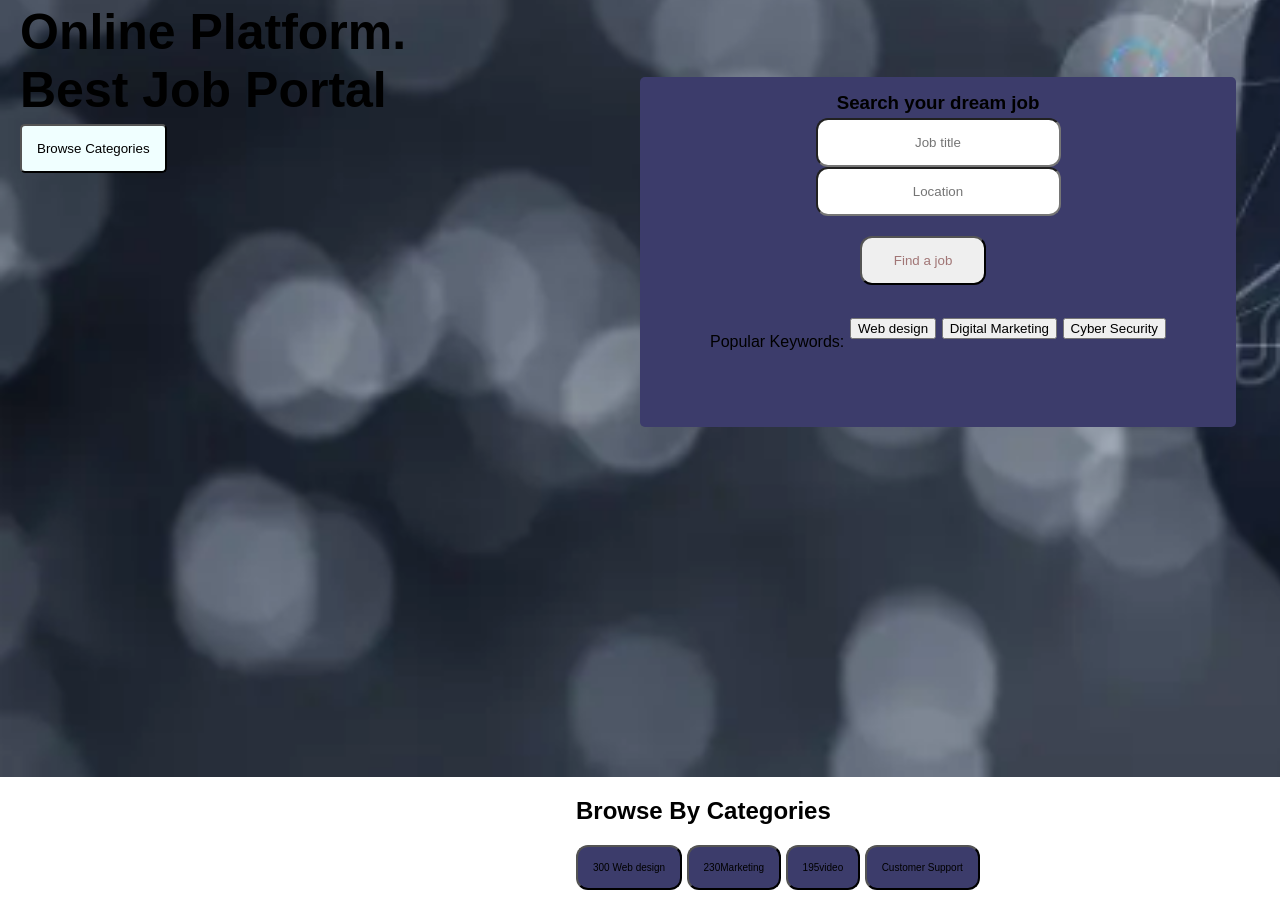
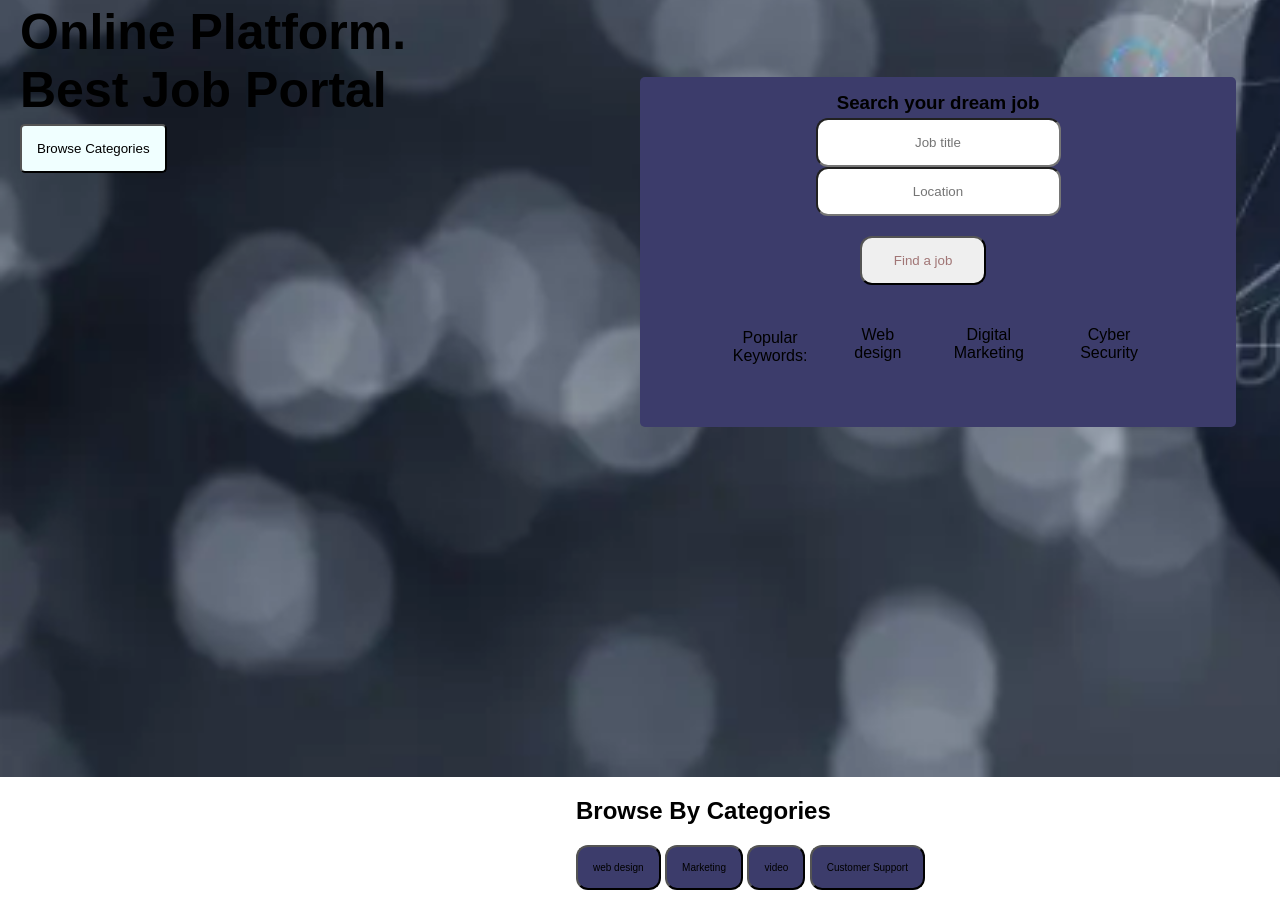
Before and after one commit to Lil-Prech/frontend_jobportal_skye8internship., a plain HTML site: page Job Portal Skye8/indexx.html in a window 1280 px wide. Shown: the part 301-1213 px from the top of the page. Drawn offline with Linux system fonts and the light colour scheme; grey boxes are pictures that could not be loaded.

Commit message:
Add files via upload

```diff
--- a/Job Portal Skye8/indexx.html
+++ b/Job Portal Skye8/indexx.html
@@ -61,9 +61,9 @@
                         </div>
                     <div class="popular-keywords">
                         <span class="text-white">Popular Keywords:</span>
-                        <button>Web design</button>
-                        <button>Digital Marketing</button>
-                        <button>Cyber Security</button>
+                        <a class="badge">Web design</a>
+                        <a class="badge">Digital Marketing</a>
+                        <a class="badge">Cyber Security</a>
                     </div>
                    </form>
                 </div>
@@ -76,9 +76,9 @@
         <div class="row">
             <div class="text-center">
                 <h2><span>Browse By Categories</span></h2>
-                <button class="categories"><badge class=badbe>300</badge> Web design</button>
-                <button class="categories"> <badge class=badbe>230</badge>Marketing</button>
-                <button class="categories"><badge class=badbe>195</badge>video</button>
+                <button class="categories">web design</button>
+                <button class="categories"> Marketing</button>
+                <button class="categories"> video</button>
                 <button class="categories"> Customer Support</button>
             </div>
         </div>
--- a/Job Portal Skye8/styles.css
+++ b/Job Portal Skye8/styles.css
@@ -136,8 +136,16 @@ body {
     justify-content: space-between;
     padding: 10px 20px;
     border-radius: 25%;
-    top: 14px;
+    top: 10px;
 
+}
+.badge{
+    position: relative;
+    top: 50%;
+    border: 2px rgb(95, 60, 60);
+    border-radius:2px;
+    justify-content: space-around;
+    padding: 12px 10px;
 }
 .reg {
     background-color: rgb(60, 60, 107);
@@ -214,3 +222,6 @@ body {
     top: 35%;
     text-decoration: none;
 }
+.badge{
+    position: inherit;
+}
```
